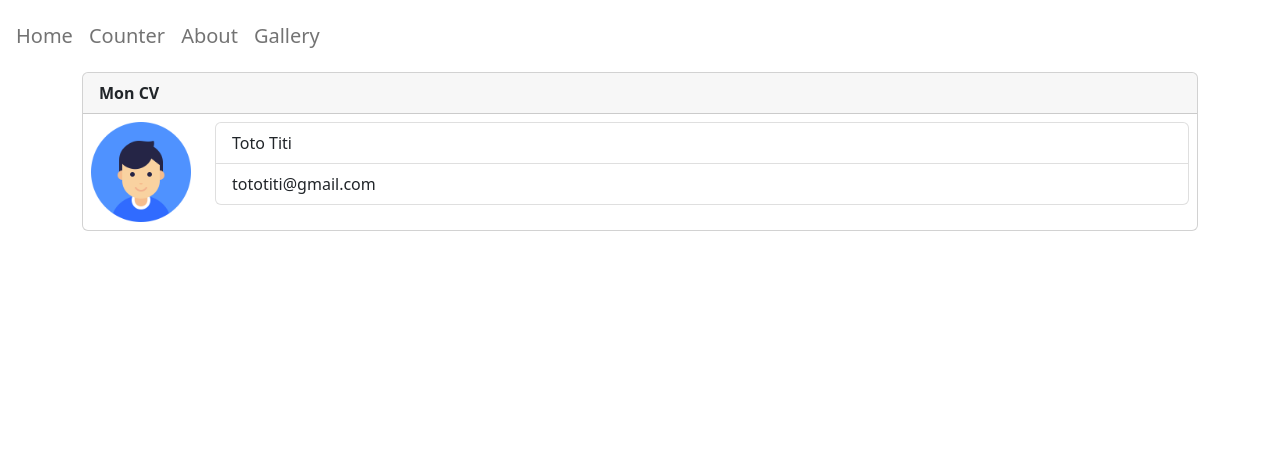
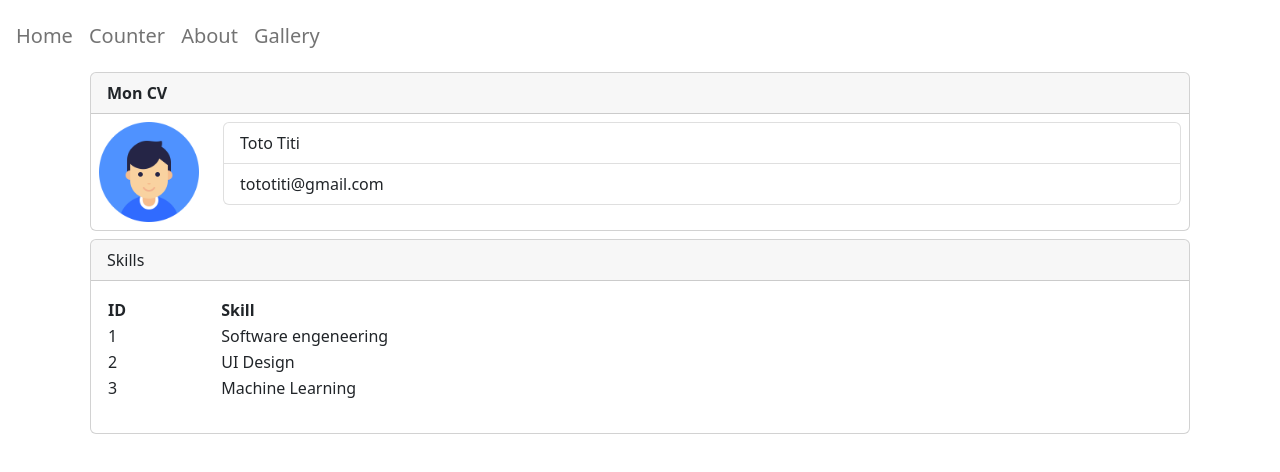
Before and after one commit to HKassogue/app_test2_react_js, a React (Create React App) app: page /about in a window 1280 px wide. Shown: the top 472 px of the page. Built offline with nearby package versions, Linux system fonts and the light colour scheme.

Commit message:
making of about page 2

```diff
--- a/src/components/about.js
+++ b/src/components/about.js
@@ -22,7 +22,7 @@
     render() {
         return (
             <div>
-                <div className="card">
+                <div className="card m-2">
                     <div className="card-header">
                         <strong>
                             <label>{this.state.title}</label>
@@ -40,7 +40,23 @@
                         </div>
                     </div>
                 </div>
-
+                <div className="card m-2">
+                    <div className="card-header">Skills</div>
+                    <div className="card-body">
+                        <table className="table">
+                            <tr>
+                                <th>ID</th> <th>Skill</th>
+                            </tr>
+                            {
+                                this.state.skills.map((value, index) =>
+                                <tr>
+                                    <td>{value.id}</td> <td>{value.skill}</td>
+                                </tr>
+                                )
+                            }
+                        </table>
+                    </div>
+                </div>
             </div>
         )
     }
```
